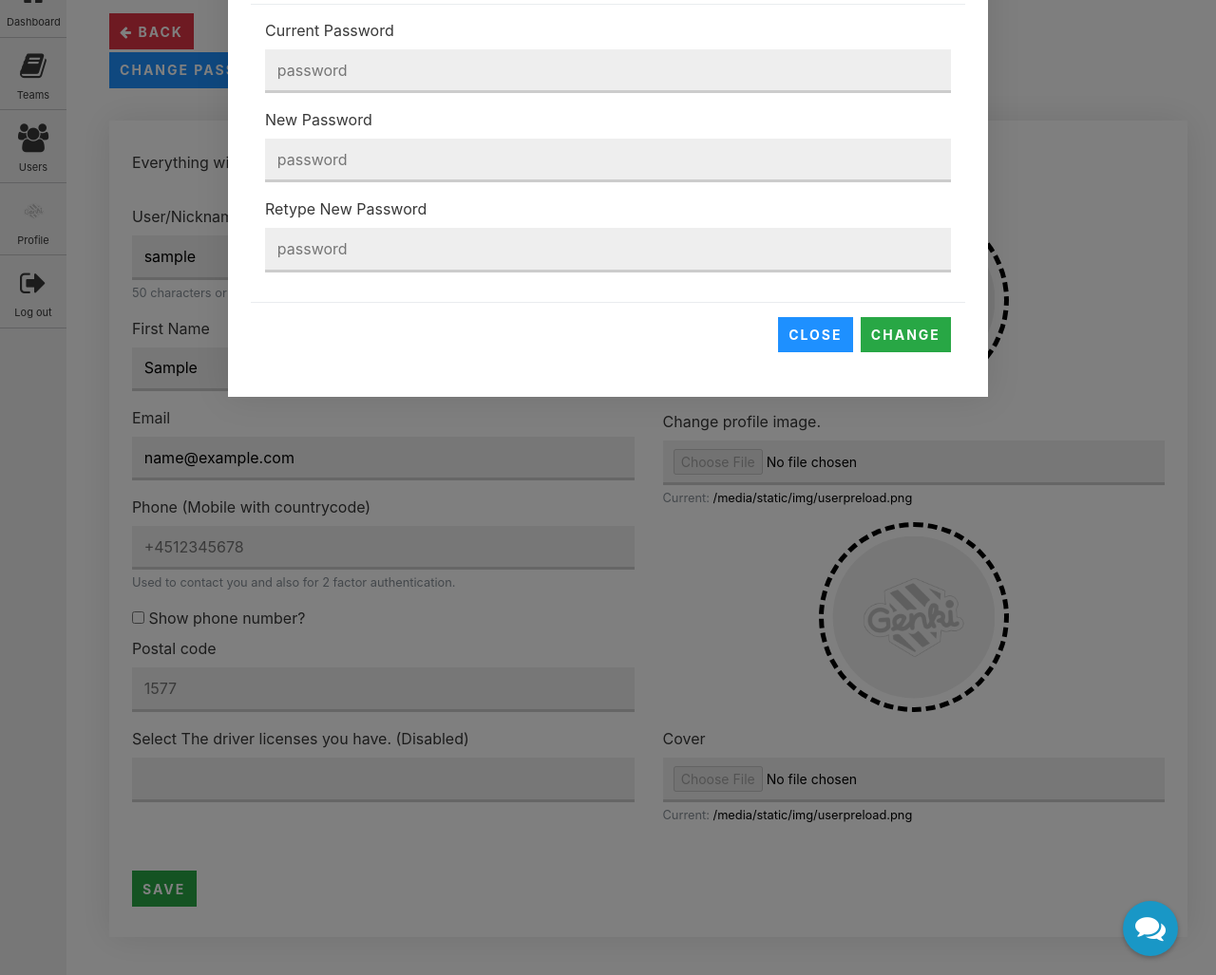
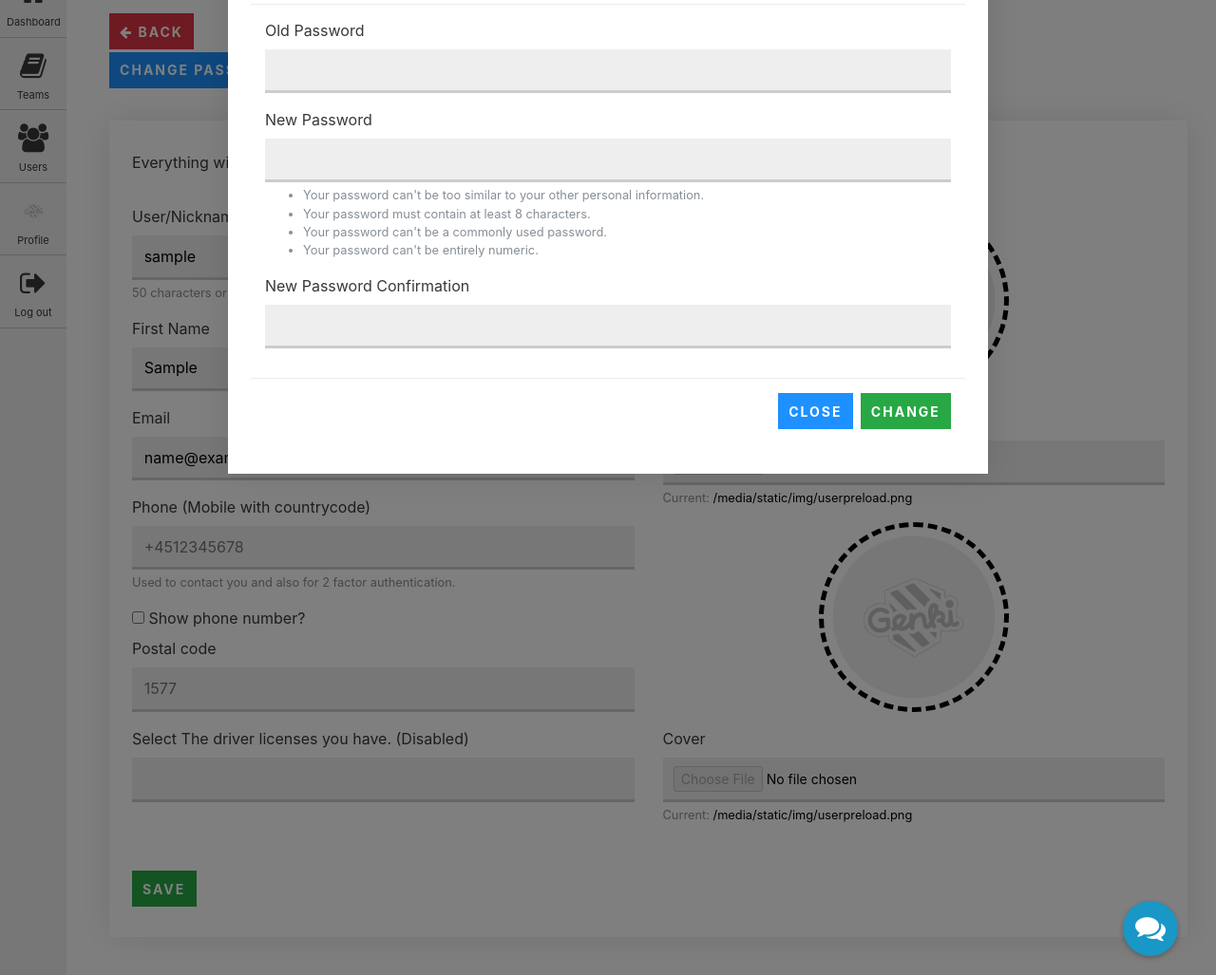
Before and after one commit to hammerofdawn/victory, a Django app: page /users/1/settings/ in a window 1280 px wide, after a click on "CHANGE PASSWORD". Shown: the part 120-1147 px from the top of the page at 95% size. Run offline with Django 3.2, Linux system fonts and the light colour scheme; the visitor is signed in with stand-in values (Sample User, id 1); data comes from the database, SQL or seed files in the repository; data that the repository does not hold is empty; some libraries are stand-ins or nearby versions.

Commit message:
User can now change password.

```diff
--- a/staff/templates/user/settings.html
+++ b/staff/templates/user/settings.html
@@ -130,19 +130,28 @@ User Settings - Chaos, Genki
 					<span aria-hidden="true">&times;</span>
 				</button>
 			</div>
-			<form>
+			<form action="{% url 'user_change_password' requested_user.extendeduser.pk %}" method="post">
+				{% csrf_token %}
 				<div class="modal-body">
 					<div class="form-group">
-						<label for="current_password">Current Password</label>
-						<input class="victext-input vic-block full-width" type="password" placeholder="password" name="current_password">
+						<label for="id_old_password">Old Password</label>
+						<input id="id_old_password" class="victext-input vic-block full-width" type="password" name="old_password">
 					</div>
 					<div class="form-group">
-						<label for="new_password">New Password</label>
-						<input class="victext-input vic-block full-width" type="password" placeholder="password" name="new_password">
+						<label for="id_new_password1">New Password</label>
+						<input id="id_new_password1" class="victext-input vic-block full-width" type="password" name="new_password1">
+						<small id="password1HelpBlock" class="form-text text-muted">
+							<ul>
+								<li>Your password can't be too similar to your other personal information.</li>
+								<li>Your password must contain at least 8 characters.</li>
+								<li>Your password can't be a commonly used password.</li>
+								<li>Your password can't be entirely numeric.</li>
+							</ul>
+						</small>
 					</div>
 					<div class="form-group">
-						<label for="new_password_again">Retype New Password</label>
-						<input class="victext-input vic-block full-width" type="password" placeholder="password" name="new_password_again">
+						<label for="id_new_password2">New Password Confirmation</label>
+						<input id="id_new_password2" class="victext-input vic-block full-width" type="password" name="new_password2">
 					</div>
 				</div>
 				<div class="modal-footer">
--- a/staff/templates/users.html
+++ b/staff/templates/users.html
@@ -11,8 +11,8 @@ Users
 	<div class="container">
 		<h1 class="line-top">Users.</h1>
 		<div>
-			<button id="listviewbtn" onclick="listview()" class="vicbtn vicbtn-blue vic-bb-3-blue">List Users</button>
-			<button id="browseviewbtn" onclick="browseviewbtn()" style="display:none;" class="vicbtn vicbtn-blue vic-bb-3-blue">Browse Users</button>
+			<button id="listviewbtn" onclick="listview()" class="vicbtn vicbtn-blue">List Users</button>
+			<button id="browseviewbtn" onclick="browseviewbtn()" style="display:none;" class="vicbtn vicbtn-blue">Browse Users</button>
 			{% if thisisnotsupporsedtoexist %}
 			<form class="search-width" style="display: inline-flex;" action="../search" method="post">
 				<input class="victext-input" type="text" placeholder="Search" name="search" value="">
--- a/staff/urls.py
+++ b/staff/urls.py
@@ -11,6 +11,7 @@ urlpatterns = [
 	url(r'^users/$', views.users, name='users'),
 	url(r'^users/(?P<user_pk>[0-9]+)/$', views.user, name='user'),
 	url(r'^users/(?P<user_pk>[0-9]+)/settings/$', views.usersettings, name='usersettings'),
+	url(r'^users/(?P<user_pk>[0-9]+)/settings/change_password$', views.user_change_password, name='user_change_password'),
 	url(r'^teams/$', views.teams, name='teams'),
 	url(r'^teams/(?P<team_pk>[0-9]+)/$', views.team, name='team'),
 	url(r'^apply/$', views.apply, name='apply'),
--- a/staff/views.py
+++ b/staff/views.py
@@ -3,8 +3,10 @@ from django.template import loader
 from django.contrib.auth import authenticate as auth_authenticate
 from django.contrib.auth import logout as auth_logout
 from django.contrib.auth import login as auth_login
+from django.contrib.auth import update_session_auth_hash
 from django.contrib.auth.models import User
 from django.contrib.auth.decorators import login_required
+from django.contrib.auth.forms import PasswordChangeForm
 from django.contrib import messages
 from django.shortcuts import get_object_or_404, render, redirect
 from django.conf import settings
@@ -226,14 +228,29 @@ def usersettings(request, user_pk):
 	driverslicence = DriversLicenceCategories.objects.all()
 	form = UpdateProfileForm(instance=request.user)
 	feedback = FeedbackSupportForm()
+	password = PasswordChangeForm(request.user)
 	context = {
 		'logged_in_user': logged_in_user,
 		'requested_user': requested_user,
 		'driverslicence': driverslicence,
 		'form'			: form,
 		'feedback'		: feedback,
+		'password'		: password,
 	}
 	return render(request, 'user/settings.html', context)
+
+def user_change_password(request, user_pk):
+	if request.method == 'POST':
+		form = PasswordChangeForm(request.user, request.POST)
+		if form.is_valid():
+			user = form.save()
+			update_session_auth_hash(request, user)  # Important!
+			messages.success(request, 'Your password was successfully updated!')
+			return redirect('usersettings', user_pk=request.user.pk)
+		else:
+			messages.error(request, 'Please correct the error below.')
+	else:
+		redirect('usersettings', user_pk=request.user.pk)
 
 def team(request, team_pk):
 	requested_team = get_object_or_404(Team, pk=team_pk)
```
